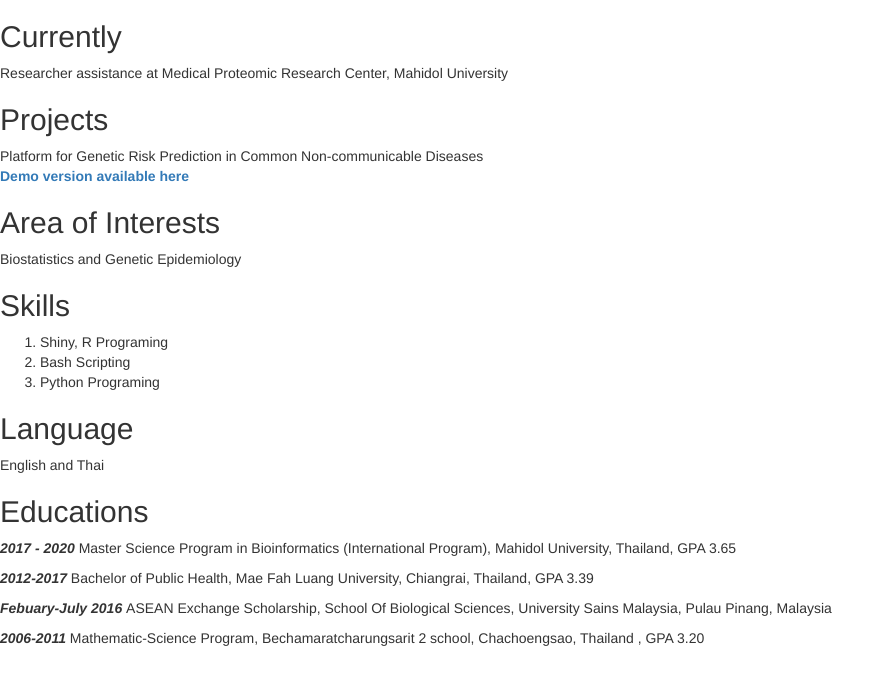
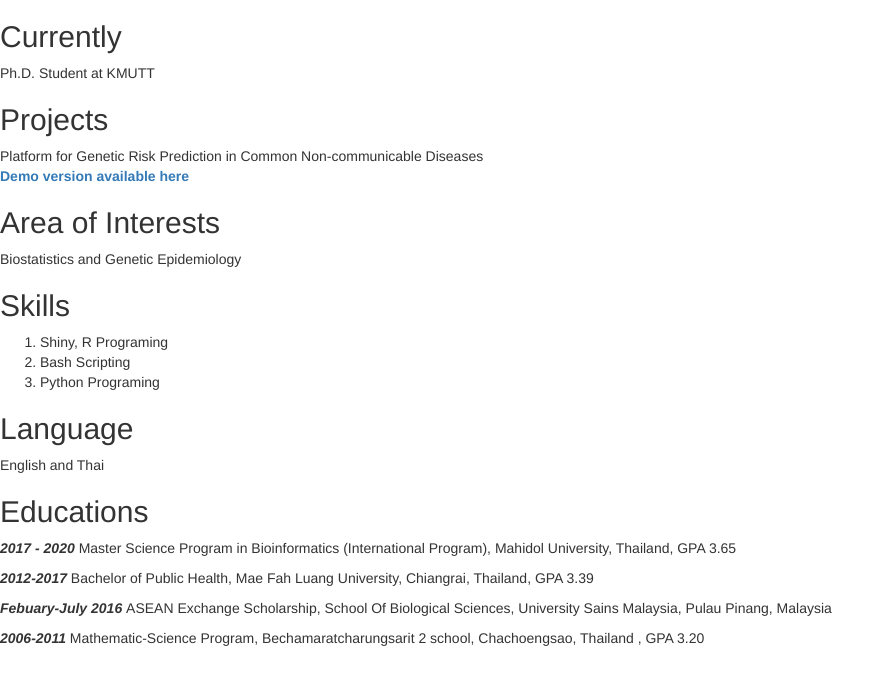
Before and after one commit to kittisaktaoma/yCV, a Jekyll site: the page built from _posts/2019-03-22-cv.md, in a window 1280 px wide. Shown: the top 685 px of the page, without its empty margins (0-895 px from the left). Built offline with Jekyll 4.4.1, drawn with Linux system fonts in a browser that asks for light colours; nearby versions of some CDN libraries; our own code applies the rules of GitHub Pages for plain Markdown files.

Commit message:
Update 2019-03-22-cv.md

```diff
--- a/_posts/2019-03-22-cv.md
+++ b/_posts/2019-03-22-cv.md
@@ -1,7 +1,7 @@
 ---
 ---
 ## Currently
-Researcher assistance at Medical Proteomic Research Center, Mahidol University
+Ph.D. Student at KMUTT
 ## Projects
 Platform for Genetic Risk Prediction in Common Non-communicable Diseases <br>
 <a href="https://megrs.shinyapps.io/MeGRS/"><strong>Demo version available here</strong></a>
```
